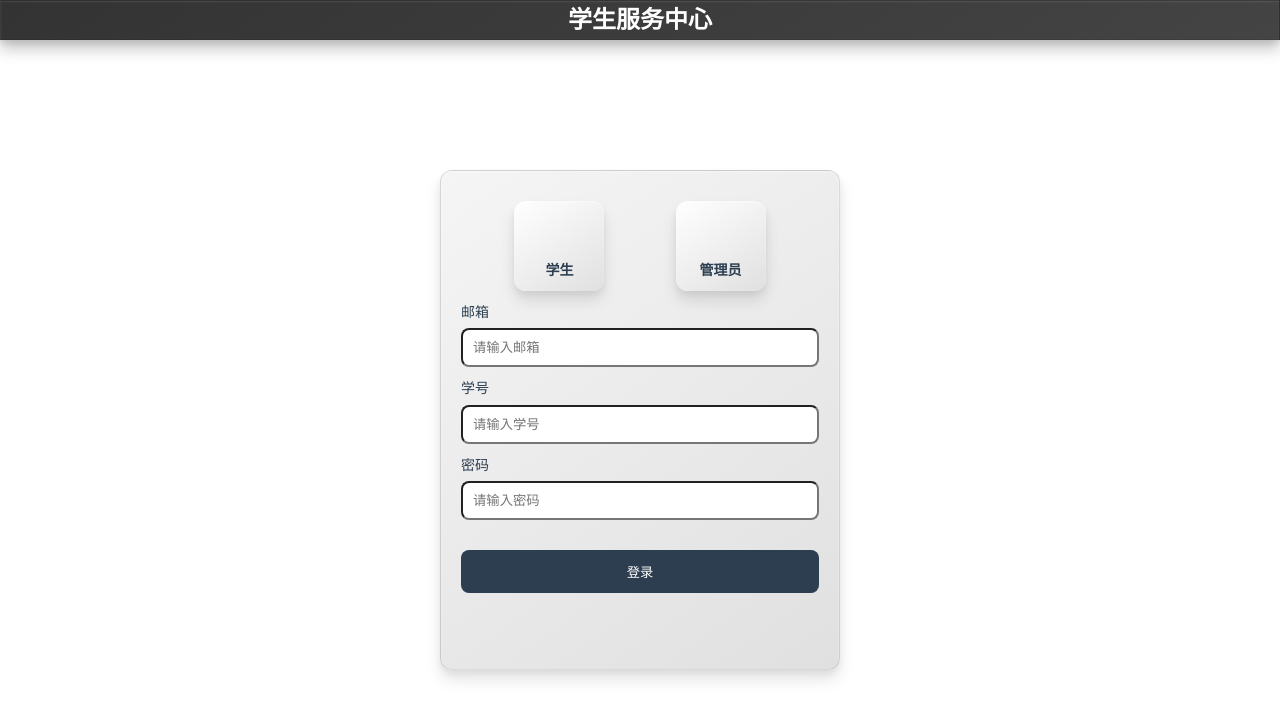
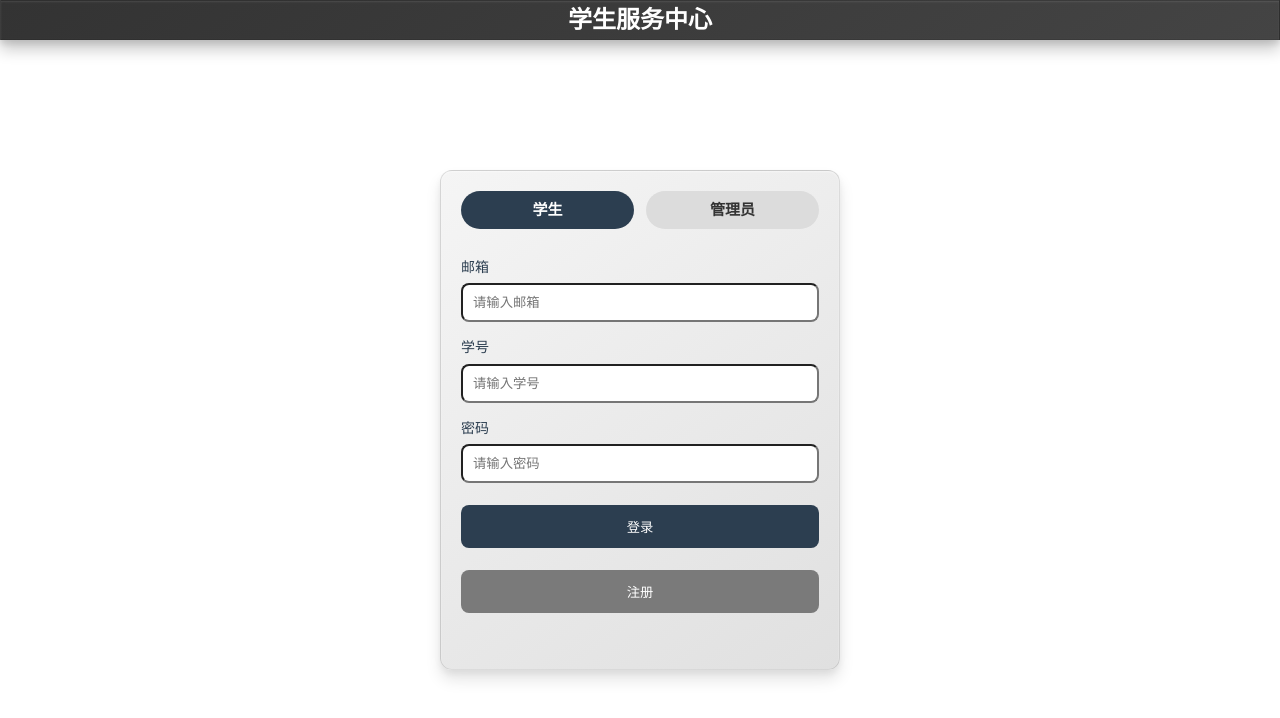
Before and after one commit to wjsds666/Student-Service-Platform, a Vue app in the folder demo/: page /login in a window 1280 px wide. Shown: the top 718 px of the page. Built offline with nearby package versions, Linux system fonts and the light colour scheme.

Commit message:
再改一下

```diff
--- a/demo/src/pages/login/login.vue
+++ b/demo/src/pages/login/login.vue
@@ -3,43 +3,55 @@
     <span class="title">学生服务中心</span>
   </div>
 
-  <!-- 新增：居中容器 -->
+  <!-- 居中容器 -->
   <div class="login-wrapper">
     <div class="login-background">
-      <div class="button-container">
-        <div class="student-btn" @click="setLoginType('student')">学生</div>
-        <div class="admin-btn" @click="setLoginType('admin')">管理员</div>
+      <!-- tab 页签 -->
+      <div class="tab-container">
+        <div
+          class="tab-btn"
+          :class="{ active: loginType === 'student' }"
+          @click="setLoginType('student')"
+        >学生</div>
+        <div
+          class="tab-btn"
+          :class="{ active: loginType === 'admin' }"
+          @click="setLoginType('admin')"
+        >管理员</div>
       </div>
-      <div v-if="loginType === 'student'">
-        <!-- 学生登录表单内容 -->
-        <form style="display: flex; flex-direction: column; gap: 10px;">
-          <div style="display: flex; flex-direction: column;">
-            <label style="margin-bottom: 5px; font-size: 14px;">邮箱</label>
-            <input type="email" placeholder="请输入邮箱" style="border-radius: 8px; padding: 10px;" />
+
+      <!-- 学生表单 -->
+      <div v-if="loginType === 'student'" class="form-panel">
+        <form class="login-form">
+          <div class="form-group">
+            <label>邮箱</label>
+            <input type="email" placeholder="请输入邮箱" />
           </div>
-          <div style="display: flex; flex-direction: column;">
-            <label style="margin-bottom: 5px; font-size: 14px;">学号</label>
-            <input type="text" placeholder="请输入学号" style="border-radius: 8px; padding: 10px;" />
+          <div class="form-group">
+            <label>学号</label>
+            <input type="text" placeholder="请输入学号" />
           </div>
-          <div style="display: flex; flex-direction: column;">
-            <label style="margin-bottom: 5px; font-size: 14px;">密码</label>
-            <input type="password" placeholder="请输入密码" style="border-radius: 8px; padding: 10px;" />
+          <div class="form-group">
+            <label>密码</label>
+            <input type="password" placeholder="请输入密码" />
           </div>
-          <button type="submit" style="width: 100%; margin-top: 20px; padding: 12px; border-radius: 8px; background-color: var(--vt-c-indigo); color: white; border: none; cursor: pointer;">登录</button>
+          <button type="submit" class="submit-btn">登录</button>
+          <button type="button" class="submit-btn" @click="navigateToRegister">注册</button>
         </form>
       </div>
-      <div v-if="loginType === 'admin'">
-        <!-- 管理员登录表单内容 -->
-        <form style="display: flex; flex-direction: column; gap: 10px;">
-          <div style="display: flex; flex-direction: column;">
-            <label style="margin-bottom: 5px; font-size: 14px;">管理员账号</label>
-            <input type="text" placeholder="请输入管理员账号" style="border-radius: 8px; padding: 10px;" />
+
+      <!-- 管理员表单 -->
+      <div v-if="loginType === 'admin'" class="form-panel">
+        <form class="login-form">
+          <div class="form-group">
+            <label>管理员账号</label>
+            <input type="text" placeholder="请输入管理员账号" />
           </div>
-          <div style="display: flex; flex-direction: column;">
-            <label style="margin-bottom: 5px; font-size: 14px;">密码</label>
-            <input type="password" placeholder="请输入密码" style="border-radius: 8px; padding: 10px;" />
+          <div class="form-group">
+            <label>密码</label>
+            <input type="password" placeholder="请输入密码" />
           </div>
-          <button type="submit" style="width: 100%; margin-top: 20px; padding: 12px; border-radius: 8px; background-color: var(--vt-c-indigo); color: white; border: none; cursor: pointer;">登录</button>
+          <button type="submit" class="submit-btn">登录</button>
         </form>
       </div>
     </div>
@@ -49,19 +61,22 @@
 <script>
 export default {
   data() {
-    return {
-      loginType: 'student', // 默认显示学生登录
-    };
+    return { loginType: 'student' };
   },
   methods: {
     setLoginType(type) {
       this.loginType = type;
+    },
+    navigateToRegister() {
+      // 这里写跳转到注册页的逻辑
+      console.log('跳转到注册页');
     },
   },
 };
 </script>
 
 <style scoped>
+/* ========= 顶部导航栏 ========= */
 .top-bar {
   position: fixed;
   top: 0;
@@ -74,26 +89,25 @@ export default {
   align-items: center;
   justify-content: center;
   z-index: 1000;
-  border-radius: 0;
   border: 1px solid rgba(0, 0, 0, 0.1);
   box-shadow:
     0 4px 6px rgba(0, 0, 0, 0.1),
     0 10px 15px rgba(0, 0, 0, 0.2),
     inset 0 1px 2px rgba(255, 255, 255, 0.1);
 }
-
 .title {
   font-weight: bold;
   font-size: 24px;
 }
 
+/* ========= 居中容器 ========= */
 .login-wrapper {
-  height: calc(100vh - 40px); /* 减去顶部导航栏高度 */
+  height: calc(100vh - 40px);
   display: flex;
-  align-items: center; /* 垂直居中 */
-  justify-content: center; /* 水平居中 */
+  align-items: center;
+  justify-content: center;
   box-sizing: border-box;
-  margin-top: 40px; /* 避免与顶部导航栏重叠 */
+  margin-top: 40px;
 }
 
 .login-background {
@@ -101,39 +115,85 @@ export default {
   height: 500px;
   background: linear-gradient(145deg, #f5f5f5, #e0e0e0);
   border-radius: 12px;
-  padding: 20px;
+  padding: 0;
   border: 1px solid rgba(0, 0, 0, 0.1);
   box-shadow:
     0 4px 6px rgba(0, 0, 0, 0.05),
     0 10px 15px rgba(0, 0, 0, 0.1),
     inset 0 1px 2px rgba(255, 255, 255, 0.5);
+  display: flex;
+  flex-direction: column;
 }
 
-.button-container {
+/* ========= tab 页签（完全圆角） ========= */
+.tab-container {
+  flex: 0 0 auto;
   display: flex;
-  justify-content: space-around;
-  margin: 0 auto;
-  width: 90%;
-  padding: 10px 0;
+  gap: 12px;
+  padding: 20px;
+  height: 55px;          /* 上与顶边距离 = 20px */
+  margin-bottom: 10px;    /* 增加底部外边距 */
 }
 
-.student-btn, .admin-btn {
-  width: 90px;
-  height: 90px;
-  border-radius: 12px;
-  border: none;
-  background: linear-gradient(145deg, #ffffff, #e0e0e0);
-  box-shadow:
-    0 4px 6px rgba(0, 0, 0, 0.05),
-    0 10px 15px rgba(0, 0, 0, 0.1),
-    inset 0 1px 2px rgba(255, 255, 255, 0.5);
-  font-size: 14px;
-  font-weight: bold;
+.tab-btn {
+  flex: 1;
+  height: 38px;
+  line-height: 38px;
+  text-align: center;
+  border-radius: 19px;      /* 完全圆角 */
+  background: #dcdcdc;
+  color: #333;
+  font-weight: 600;
   cursor: pointer;
+  transition: background 0.2s;
+}
+.tab-btn.active {
+  background: var(--vt-c-indigo);
+  color: #fff;
+}
+
+/* ========= 表单区域（距离 tab 下沿也是 20px） ========= */
+.form-panel {
+  flex: 1 1 auto;
   display: flex;
   flex-direction: column;
-  align-items: center;
-  justify-content: flex-end;
-  padding-bottom: 10px;
+  justify-content: center;
+  padding: 0 20px 10px;     /* 下留 10px，左右 20px */
+}
+
+.login-form {
+  flex: 1;
+  display: flex;
+  flex-direction: column;
+  gap: 14px;
+  padding: 20px 0 0;      /* 底部不留白 */
+}
+
+.form-group {
+  display: flex;
+  flex-direction: column;
+}
+.form-group label {
+  margin-bottom: 5px;
+  font-size: 14px;
+}
+.form-group input {
+  border-radius: 8px;
+  padding: 10px;
+}
+
+/* ========= 按钮 ========= */
+.submit-btn {
+  width: 100%;
+  margin-top: 8px;
+  padding: 12px;
+  border-radius: 8px;
+  background-color: var(--vt-c-indigo);
+  color: white;
+  border: none;
+  cursor: pointer;
+}
+.submit-btn + .submit-btn {
+  background-color: #7a7a7a;
 }
 </style>
```
Also changed, not shown: 1 other file (tests, documents, lock files or other folders).
